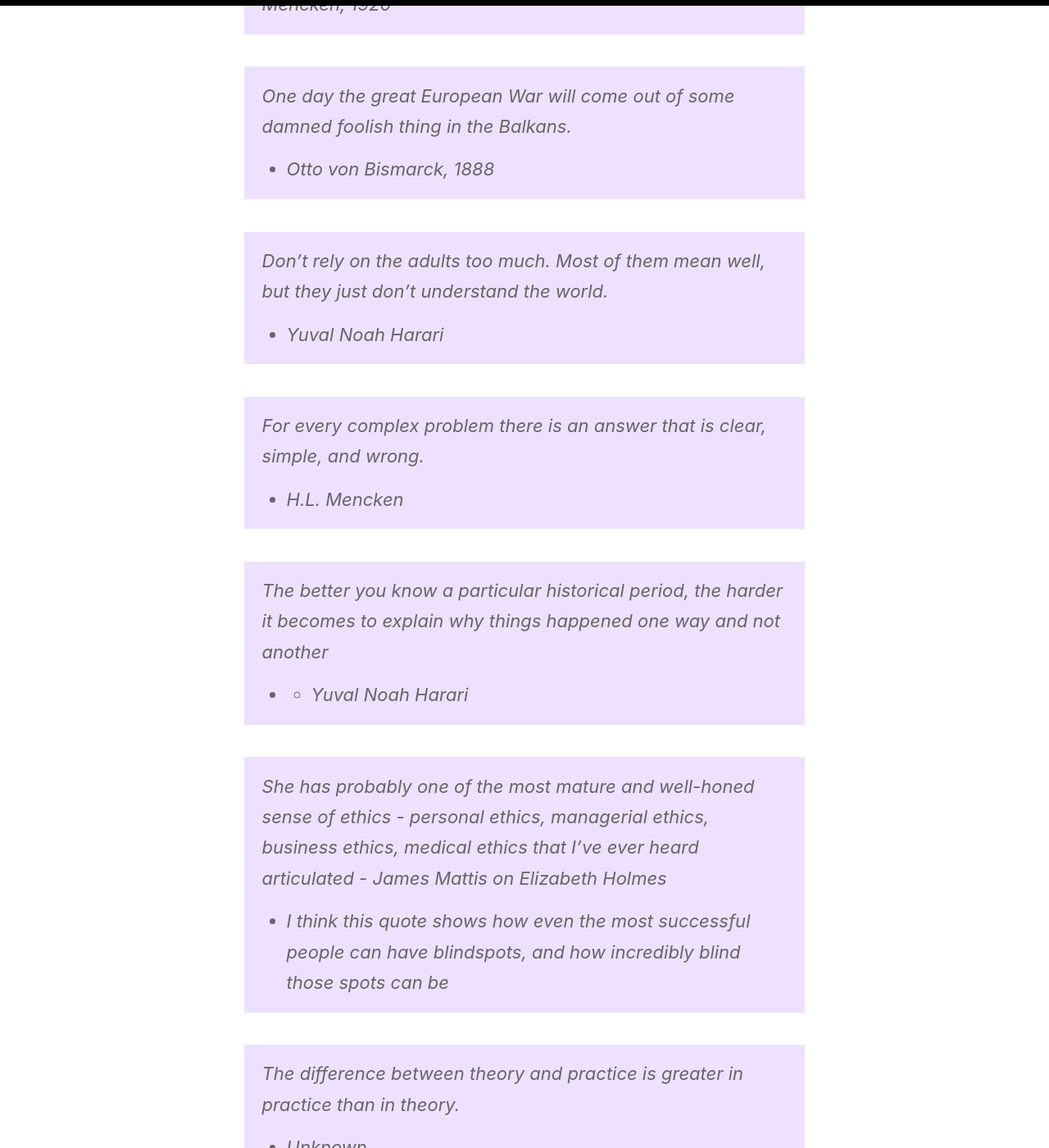
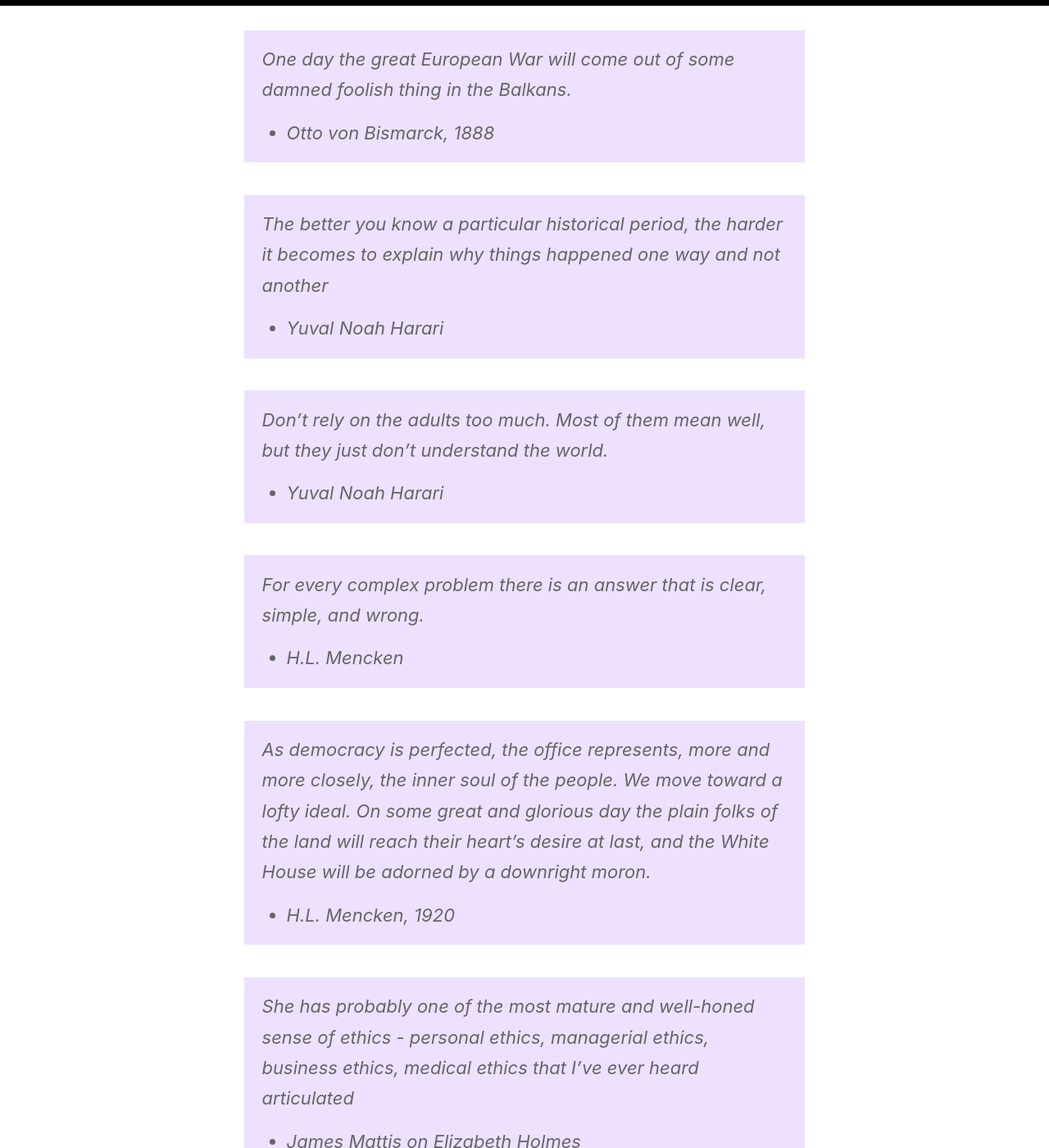
Before and after one commit to jss367/blog, a Jekyll site: the page built from _posts/2020-02-09-favorite-quotes.md, in a window 1280 px wide and 1400 px high, scrolled down 687 px. Shown: the whole window at 82% size. Built offline with Jekyll 4.4.1, drawn with Linux system fonts in a browser that asks for light colours; some of the changed text lies outside the part shown.

Commit message:
Update 2020-02-09-favorite-quotes.md

```diff
--- a/_posts/2020-02-09-favorite-quotes.md
+++ b/_posts/2020-02-09-favorite-quotes.md
@@ -7,24 +7,28 @@ excerpt: Imagine others complexly
 
 *Year is included when relevant*
 
-> Imagine others complexly - John Green
+> Imagine others complexly
+* John Green
 
-> As democracy is perfected, the office represents, more and more closely, the inner soul of the people. We move toward a lofty ideal. On some great and glorious day the plain folks of the land will reach their heart's desire at last, and the White House will be adorned by a downright moron. - H.L. Mencken, 1920
+> The difference between theory and practice is greater in practice than in theory.
+* Unknown
 
 > One day the great European War will come out of some damned foolish thing in the Balkans.
-- Otto von Bismarck, 1888
+* Otto von Bismarck, 1888
+
+> The better you know a particular historical period, the harder it becomes to explain why things happened one way and not another
+* Yuval Noah Harari
+
 
 > Don’t rely on the adults too much. Most of them mean well, but they just don’t understand the world.
- - Yuval Noah Harari
+* Yuval Noah Harari
 
 > For every complex problem there is an answer that is clear, simple, and wrong.
 * H.L. Mencken
 
-> The better you know a particular historical period, the harder it becomes to explain why things happened one way and not another
-* - Yuval Noah Harari
+> As democracy is perfected, the office represents, more and more closely, the inner soul of the people. We move toward a lofty ideal. On some great and glorious day the plain folks of the land will reach their heart's desire at last, and the White House will be adorned by a downright moron.
+* H.L. Mencken, 1920
 
-> She has probably one of the most mature and well-honed sense of ethics - personal ethics, managerial ethics, business ethics, medical ethics that I’ve ever heard articulated - James Mattis on Elizabeth Holmes
- - I think this quote shows how even the most successful people can have blindspots, and how incredibly blind those spots can be
-
-> The difference between theory and practice is greater in practice than in theory.
-- Unknown
+> She has probably one of the most mature and well-honed sense of ethics - personal ethics, managerial ethics, business ethics, medical ethics that I’ve ever heard articulated
+* James Mattis on Elizabeth Holmes
+  * I think this quote shows how even the most successful people can have blindspots, and how incredibly blind those spots can be
```
